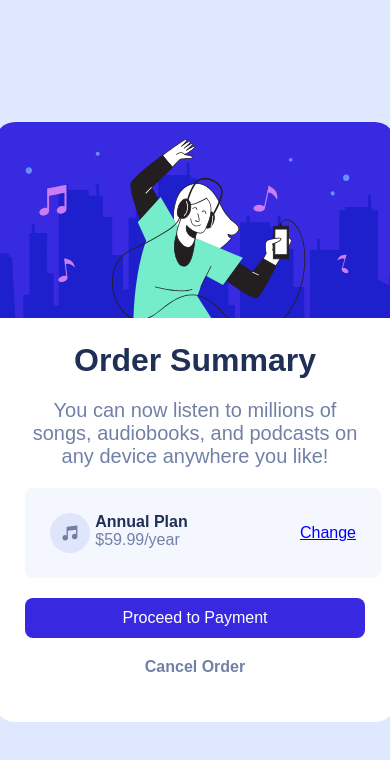
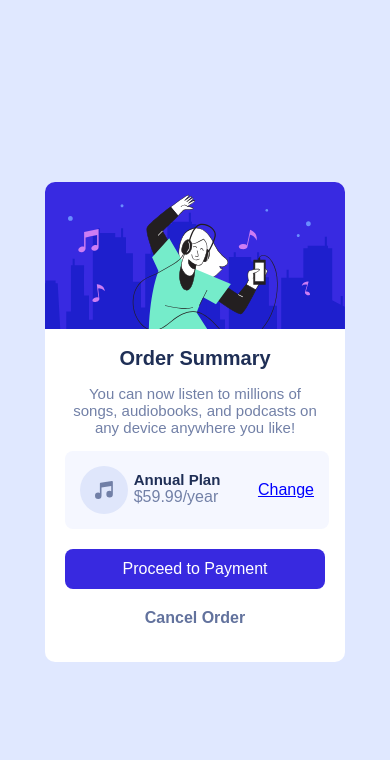
Before and after one commit to He-zekiah/order-summary-component-main, a plain HTML site: page index.html in a window 390 px wide. Drawn offline with Linux system fonts and the light colour scheme; a web font is replaced by a local one.

Commit message:
Responsiveness

```diff
--- a/index.html
+++ b/index.html
@@ -24,43 +24,29 @@
 </head>
 
 <body>
-  <!-- <main class="Card">
-
-    <div class="Card__container">
-      <div class="Card__img">
-        <img src="/order-summary-component-main/images/illustration-hero.svg" alt="Desktop-image" class="Con__img">
+    <main class="card">
+    <div class="card__container">
+      <div class="card__img">
+        <img src="./images/illustration-hero.svg" class="con__img" alt="Desktop-image">
       </div>
-      <div class="Card_text">
-        <div class="Submit">
-          <p class="Submit__Payment">Proceed to Payment</p>
-        </div>
-      </div>
-    </div>
-  </main> -->
-
-  <main class="Card">
-    <div class="Card__Container">
-      <div class="Card__img">
-        <img src="images/illustration-hero.svg" class="Con__img" alt="Desktop-image">
-      </div>
-      <div class="Card__text">
-        <h1 class="Card__text--heading">Order Summary</h1>
-          <p class="Card__text--info">You can now listen to millions of songs, audiobooks, and podcasts on any device
+      <div class="card__text">
+        <h1 class="card__text--heading">Order Summary</h1>
+          <p class="card__text--info">You can now listen to millions of songs, audiobooks, and podcasts on any device
             anywhere you like!</p>
-        <div class="Order">
-          <div class="img__Plan">
-            <img src="images/icon-music.svg" class="Con__img2" />
-            <div class="Order__Plan">
-              <p class="Order__Plan--annual">Annual Plan</p>
-              <p class="Order__Plan--price">$59.99/year</p>
+        <div class="order">
+          <div class="img__plan">
+            <img src="./images/icon-music.svg" class="Con__img2"/>
+            <div class="order__plan">
+              <p class="order__plan--annual">Annual Plan</p>
+              <p class="order__plan--price">$59.99/year</p>
             </div>
           </div>
-          <p id="Order__removed">Change</p>
+          <p id="order__removed">Change</p>
         </div>
-        <div class="Submit">
-          <p class="Submit__Payment">Proceed to Payment</p>
+        <div class="submit">
+          <p class="submit__payment">Proceed to Payment</p>
         </div>
-          <p id="Cancel__Payment">Cancel Order</p>
+          <p class="cancel__payment">Cancel Order</p>
       </div>
     </div>
   </main>
--- a/style.css
+++ b/style.css
@@ -6,7 +6,7 @@
     font-family: 'Montserrat', sans-serif;
 }
 
-.Card {
+.card {
     height: 100vh;
     width: 100vw;
     display: flex;
@@ -16,7 +16,7 @@
     background-color: hsl(225, 100%, 94%);
 }
 
-.Card__Container {
+.card__container {
     height: 600px;
     width: 400px;
     border: 20px;
@@ -24,35 +24,35 @@
     background-color: white;
 }
 
-.Card__img {
+.card__img {
     height: 200px;
 }
 
-.Con__img {
+.con__img {
     width: 400px;
     border-top-left-radius: 20px;
     border-top-right-radius: 20px;
 }
 
 
-.Card__text {
+.card__text {
     padding: 0 30px;
 }
 
-.Card__text--heading {
+.card__text--heading {
     margin-top: 20px;
     text-align: center;
     color: hsl(223, 47%, 23%);
 }
 
-.Card__text--info {
+.card__text--info {
     margin-top: 20px;
     font-size: 20px;
     color: hsl(224, 23%, 55%);
     text-align: center;
 }
 
-.Order {
+.order {
     background-color: hsl(225, 100%, 98%);
     border-radius: 8px;
     display: flex;
@@ -63,34 +63,34 @@
     padding: 25px 25px;
 }
 
-.img__Plan {
+.img__plan {
     width: 45%;
     display: flex;
     justify-content: space-between;
 }
 
-.Con__img2 {
+.con__img2 {
     height: 40px;
     width: 40px;
     border-radius: 8px;
 }
 
-.Order__Plan {
+.order__plan {
     display: flex;
     flex-direction: column;
 }
 
-.Order__Plan--annual {
+.order__plan--annual {
     color: hsl(223, 47%, 23%);
     font-size: 16px;
     font-weight: bold;
 }
 
-.Order__Plan--price {
+.order__plan--price {
     color: hsl(224, 23%, 55%);
 }
 
-#Order__removed {
+#order__removed {
     display: flex;
     font-size: 16px;
     color: blue;
@@ -98,7 +98,7 @@
     cursor: pointer;
 }
 
-.Submit {
+.submit {
     margin-top: 20px;
     display: flex;
     justify-content: center;
@@ -110,29 +110,29 @@
     width: 100%;
 }
 
-.Submit__Payment {
+.submit__payment {
     color: white;
     text-align: center;
 }
 
-#Cancel__Payment {
+.cancel__payment {
     margin-top: 20px;
-    color: hsl(224, 23%, 55%);
+    color: hsl(224, 23%, 50%);
     text-align: center;
     cursor: pointer;
     font-weight: bold;
 }
 
-#Order__removed:hover {
-    color: red;
+#order__removed:hover {
+    color:  hsl(224, 23%, 50%);
 }
 
-.Submit:hover {
-    background-color: red;
+.submit:hover {
+    background-color: hsl(224, 23%, 50%);
 }
 
-#Cancel__Payment:hover {
-    color: red;
+.cancel__payment:hover {
+    color: hsl(223, 47%, 23%);
 }
 
 .attribution {
@@ -141,3 +141,68 @@
     justify-content: center;
     align-items: center;
 }
+
+@media screen and (max-width: 1300px) {
+    .card__container {
+        width: 300px;
+        height: 480px;
+        border-radius: 10px;
+        background-color: #fff;
+    }
+
+    .card__img {
+        height: 150px;
+    }
+
+    .con__img {
+        width: 300px;
+        border-top-left-radius: 10px;
+        border-top-right-radius: 10px;
+    }
+
+    .card__text {
+        padding: 0 20px;
+    }
+
+    .card__text--heading {
+        margin-top: 15px;
+        font-size: 20px;
+    }
+
+    .card__text--info {
+        margin-top: 15px;
+        font-size: 15px;
+        text-align: center;
+    }
+
+    .order {
+        width: 90%;
+        border-radius: 8px;
+        display: flex;
+        justify-content: space-between;
+        align-items: center;
+        margin-top: 15px;
+        padding: 15px 15px;
+    }
+
+    .img__plan {
+        width: 60%;
+        display: flex;
+        justify-content: space-between;
+    }
+
+    .con__img2 {
+        width: 15px;
+        height: 15px;
+        border-radius: 8px;
+    }
+
+    .order__plan {
+        flex-direction: column;
+        margin-top: 5px;
+    }
+
+    .order__plan--annual {
+        font-size: 15px;
+    }
+}
```
